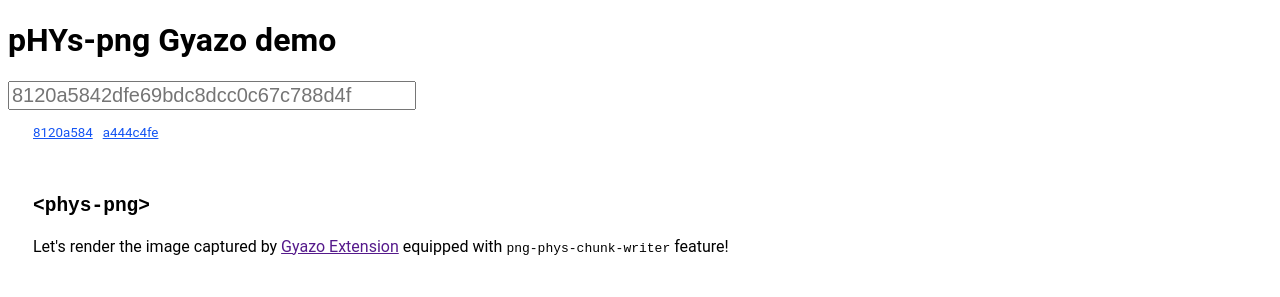
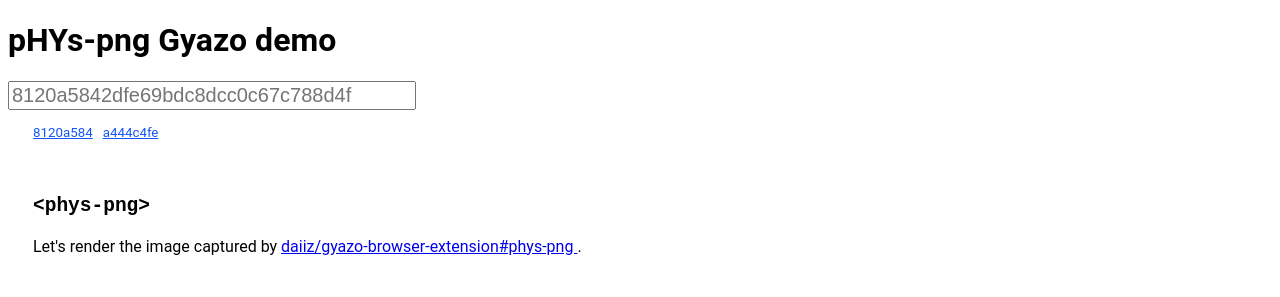
Before and after one commit to daiiz/png-dpi-reader-writer, a website with bundled scripts: page demo/gyazo.html in a window 1280 px wide. Shown: the top 297 px of the page. Built offline with nearby package versions, Linux system fonts and the light colour scheme.

Commit message:
update gyazo demo

```diff
--- a/demo/gyazo.html
+++ b/demo/gyazo.html
@@ -43,10 +43,14 @@
     <div class='img'>
       <h2><pre>&lt;phys-png&gt;</pre></h2>
       <p>
-        Let's render the image captured by <a href=''>Gyazo Extension</a> equipped
-        with <code>png-phys-chunk-writer</code> feature!
+        Let's render the image captured by
+        <a href='https://github.com/daiiz/gyazo-browser-extension/tree/phys-png'>
+          daiiz/gyazo-browser-extension#phys-png
+        </a>.
       </p>
-      <phys-png followdpi></phys-png>
+      <phys-png
+        followdpi src='https://gyakky.herokuapp.com/gyazo/raw/8120a5842dfe69bdc8dcc0c67c788d4f'>
+      </phys-png>
     </div>
     <div class='img default'>
       <h2><pre>&lt;img&gt;</pre></h2>
```
